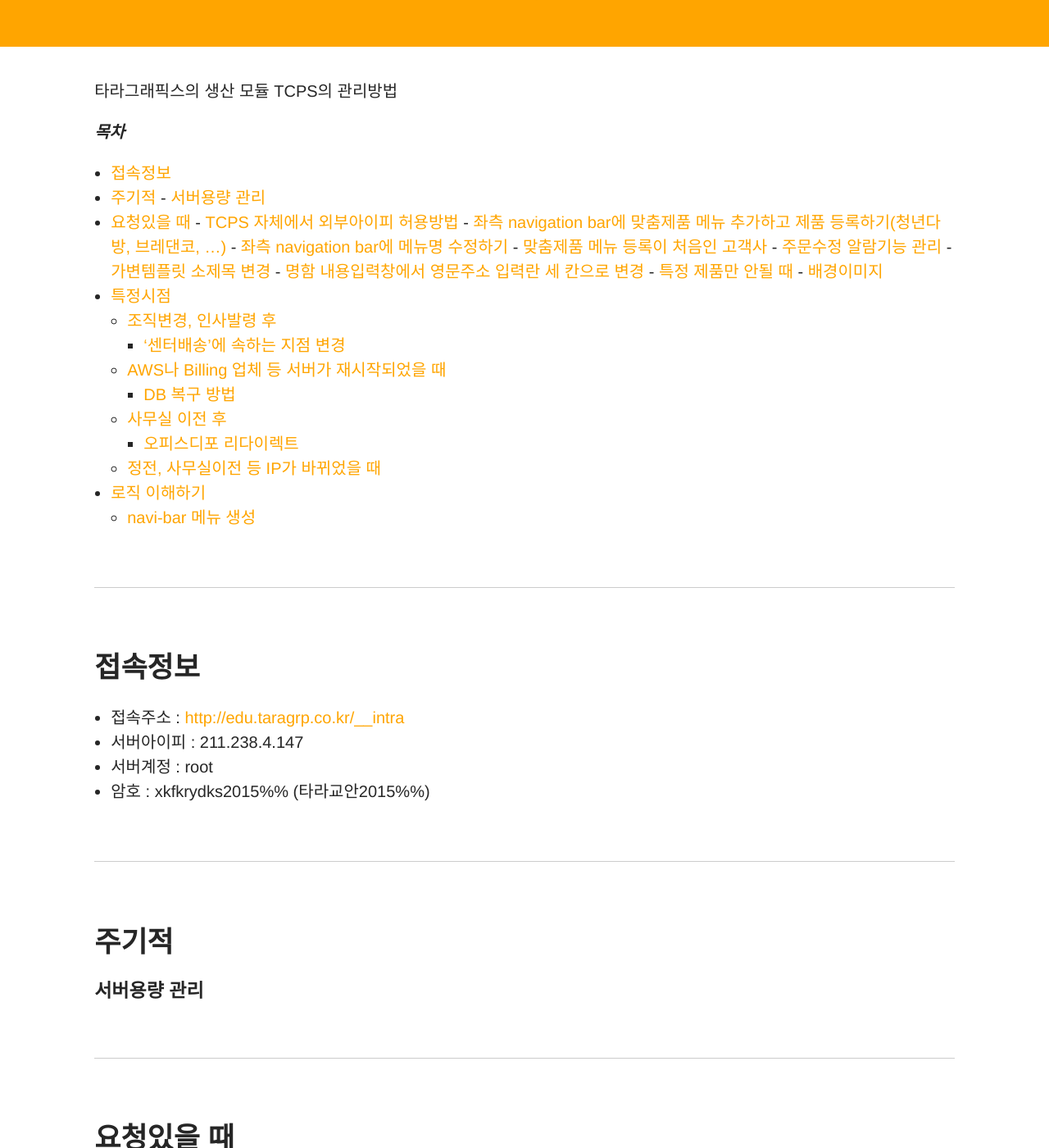
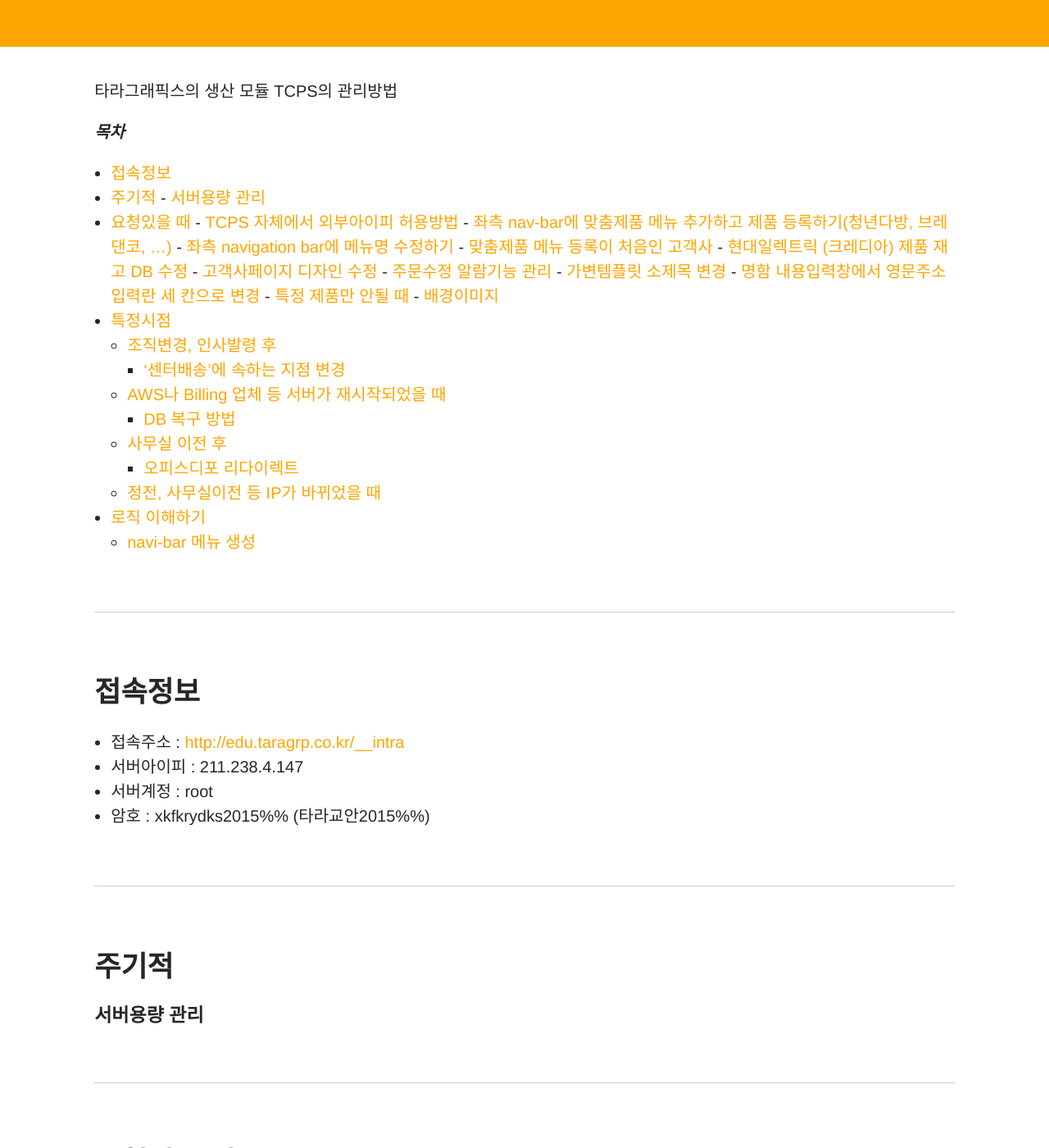
Before and after one commit to fffight88/fffight88.github.io, a Jekyll site: the page built from _posts/2023-04-11-tcps-management.md, in a window 1280 px wide and 1400 px high, scrolled down 277 px. Shown: the whole window at 82% size. Built offline with Jekyll 4.4.1, drawn with Linux system fonts in a browser that asks for light colours; a script that is not in the unit is left out; comment, search, counter and statistics services are not loaded; some of the changed text lies outside the part shown.

Commit message:
포스트 수정

```diff
--- a/_posts/2023-04-11-tcps-management.md
+++ b/_posts/2023-04-11-tcps-management.md
@@ -18,9 +18,11 @@
 		- [서버용량 관리](#서버용량-관리)
 - [요청있을 때](#요청있을-때)
 		- [TCPS 자체에서 외부아이피 허용방법](#tcps-자체에서-외부아이피-허용방법)
-		- [좌측 navigation bar에 맞춤제품 메뉴 추가하고 제품 등록하기(청년다방, 브레댄코, ...)](#좌측-navigation-bar에-맞춤제품-메뉴-추가하고-제품-등록하기청년다방-브레댄코-)
+		- [좌측 nav-bar에 맞춤제품 메뉴 추가하고 제품 등록하기(청년다방, 브레댄코, ...)](#좌측-nav-bar에-맞춤제품-메뉴-추가하고-제품-등록하기청년다방-브레댄코-)
 		- [좌측 navigation bar에 메뉴명 수정하기](#좌측-navigation-bar에-메뉴명-수정하기)
 		- [맞춤제품 메뉴 등록이 처음인 고객사](#맞춤제품-메뉴-등록이-처음인-고객사)
+		- [현대일렉트릭 (크레디아) 제품 재고 DB 수정](#현대일렉트릭-크레디아-제품-재고-db-수정)
+		- [고객사페이지 디자인 수정](#고객사페이지-디자인-수정)
 		- [주문수정 알람기능 관리](#주문수정-알람기능-관리)
 		- [가변템플릿 소제목 변경](#가변템플릿-소제목-변경)
 		- [명함 내용입력창에서 영문주소 입력란 세 칸으로 변경](#명함-내용입력창에서-영문주소-입력란-세-칸으로-변경)
@@ -70,7 +72,7 @@
 
 #### TCPS 자체에서 외부아이피 허용방법
 
-#### 좌측 navigation bar에 맞춤제품 메뉴 추가하고 제품 등록하기(청년다방, 브레댄코, ...)
+#### 좌측 nav-bar에 맞춤제품 메뉴 추가하고 제품 등록하기(청년다방, 브레댄코, ...)
 > **"좌측에 xxxx 메뉴를 만들고 그 안에 맞춤제품번호 xxxx번(부터 xxxx번)을 추가해주세요"**
 
 1. TCPS 실서버 db의 b2b_icm.tpa001_customize 테이블에서
@@ -101,6 +103,17 @@
 <br>
 
 #### 맞춤제품 메뉴 등록이 처음인 고객사
+
+<br>
+<br>
+
+#### 현대일렉트릭 (크레디아) 제품 재고 DB 수정
+
+<br>
+<br>
+
+#### 고객사페이지 디자인 수정
+
 
 <br>
 <br>
```
Also changed, not shown: _posts/2023-04-18-g7-management.md (+38 -3 lines), _posts/2023-05-15-peta-adtech-meeting.md (+2 -3 lines), 1 other file.
